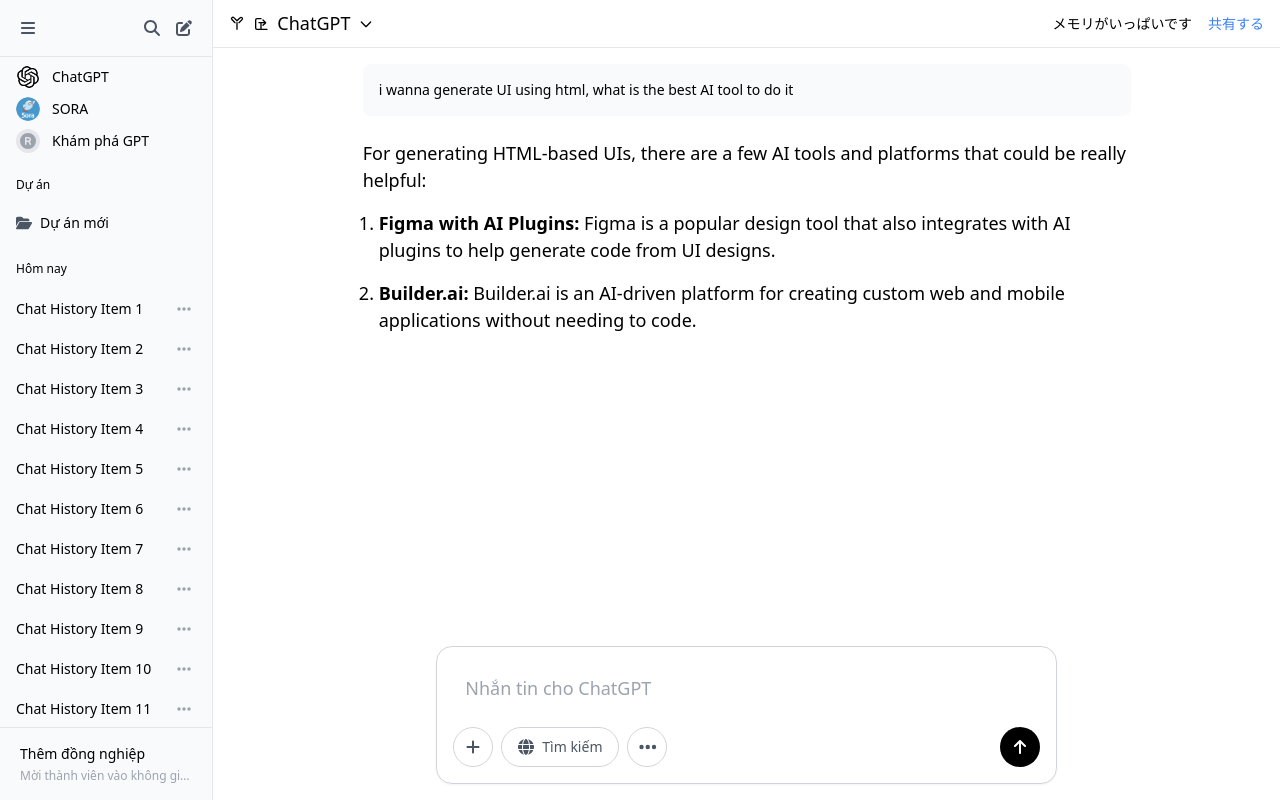
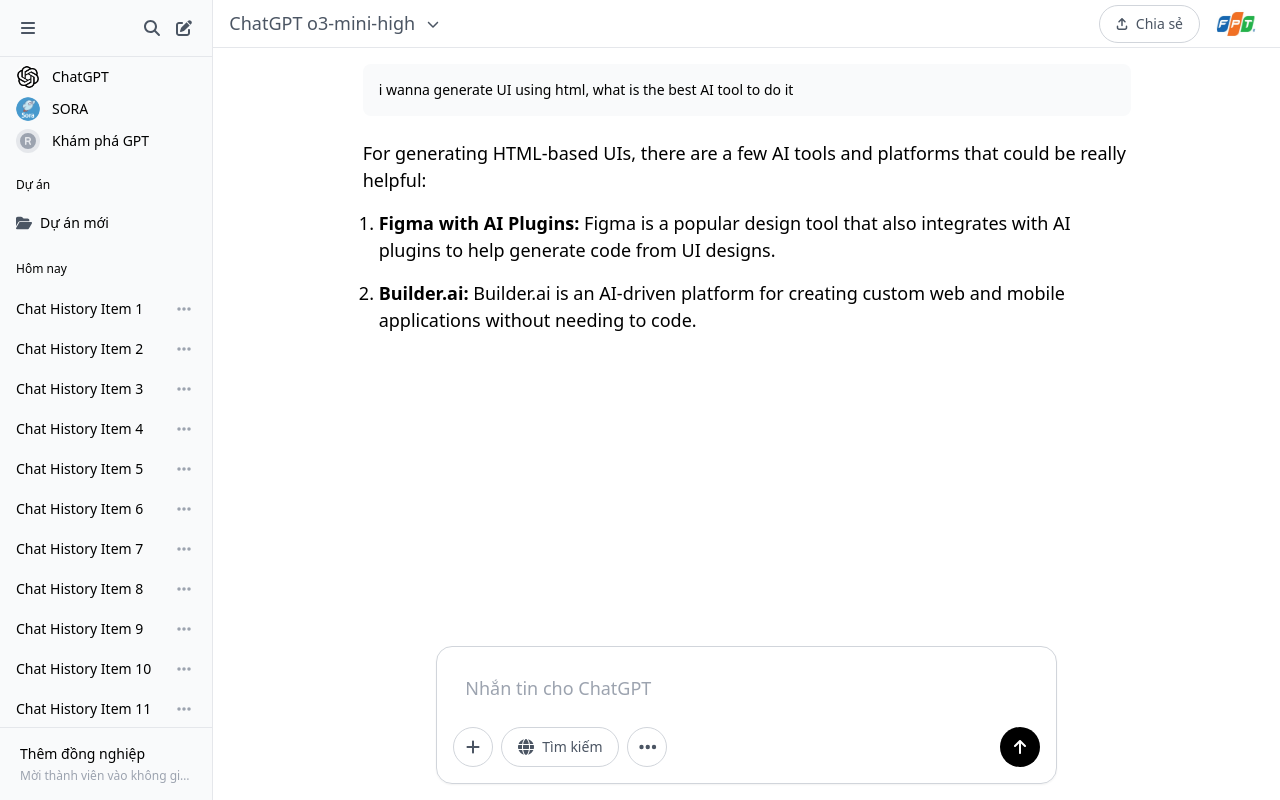
Before and after one commit to ltamJMS/chat-sample, a Vue app: page / in a window 1280 px wide. Built offline with nearby package versions, Linux system fonts and the light colour scheme.

Commit message:
add header: model selection

```diff
--- a/src/App.vue
+++ b/src/App.vue
@@ -2,29 +2,10 @@
   <div class="h-screen bg-white flex">
     <Sidebar />
     <div class="flex-1 flex flex-col">
-      <header class="h-12 border-b flex items-center px-4 justify-between">
-        <div class="flex items-center gap-2">
-          <svg class="h-4 w-4" xmlns="http://www.w3.org/2000/svg" fill="none" viewBox="0 0 24 24" stroke="currentColor">
-            <path stroke-linecap="round" stroke-linejoin="round" stroke-width="2" d="M15 10l4.553-4.553a2 2 0 10-2.828-2.828L12 7.172 7.275 2.447a2 2 0 00-2.828 2.828L9 10m3 0v10" />
-          </svg>
-          <svg class="h-4 w-4" xmlns="http://www.w3.org/2000/svg" fill="none" viewBox="0 0 24 24" stroke="currentColor">
-            <path stroke-linecap="round" stroke-linejoin="round" stroke-width="2" d="M12 20h9m-9 0V10m0 10H6a2 2 0 01-2-2V6a2 2 0 012-2h6m3 10l4-4m0 0l-4-4m4 4H9" />
-          </svg>
-          <span>ChatGPT</span>
-          <svg class="h-4 w-4" xmlns="http://www.w3.org/2000/svg" fill="none" viewBox="0 0 24 24" stroke="currentColor">
-            <path stroke-linecap="round" stroke-linejoin="round" stroke-width="2" d="M19 9l-7 7-7-7" />
-          </svg>
-        </div>
-        <div class="flex items-center gap-4">
-          <span class="text-sm">メモリがいっぱいです</span>
-          <button class="text-sm text-blue-500 hover:underline">共有する</button>
-        </div>
-      </header>
-
+      <HeaderBar />
       <div class="flex-1 p-4 overflow-y-auto">
         <ChatDisplay />
       </div>
-
       <div class="p-4">
         <MessageInput />
       </div>
@@ -33,16 +14,18 @@
 </template>
 
 <script>
-import Sidebar from './components/Sidebar.vue';
-import ChatDisplay from './components/ChatDisplay.vue';
-import MessageInput from './components/MessageInput.vue';
+import Sidebar from "./components/Sidebar.vue";
+import HeaderBar from "./components/HeaderBar.vue";
+import ChatDisplay from "./components/ChatDisplay.vue";
+import MessageInput from "./components/MessageInput.vue";
 
 export default {
   components: {
     Sidebar,
+    HeaderBar,
     ChatDisplay,
-    MessageInput
-  }
+    MessageInput,
+  },
 };
 </script>
 
--- /dev/null
+++ b/src/components/HeaderBar.vue
@@ -0,0 +1,187 @@
+<template>
+  <header class="h-12 border-b flex items-center px-4 justify-between relative">
+    <!-- Dropdown chọn model -->
+    <div class="flex items-center gap-2 relative">
+      <div class="cursor-pointer flex items-center gap-1 dropdown-container" @click="toggleModelDropdown">
+        <span class="text-gray-600 mr-2">{{ selectedModel.title }}</span>
+        <font-awesome-icon :icon="['fas', 'chevron-down']" class="w-3 h-3 text-gray-600" />
+      </div>
+      <!-- Danh sách model dropdown -->
+      <div v-if="showModelDropdown"
+        class="absolute top-full left-0 mt-1 bg-white border rounded-2xl shadow-md z-10 w-80 px-2 py-1">
+        <!-- Tiêu đề dropdown -->
+        <div class="px-3 py-2 text-xs text-gray-500">Mô hình</div>
+        <ul>
+          <li v-for="(model, index) in models" :key="index" @click="selectModel(model)"
+            class="px-5 py-3 hover:bg-gray-100 cursor-pointer">
+            <div class="text-base">{{ model.title }}</div>
+            <div class="text-sm text-gray-500 whitespace-pre-line">{{ model.description }}</div>
+          </li>
+        </ul>
+        <!-- Toggle ở cuối dropdown -->
+        <div class="px-5 py-3 border-t flex items-center justify-between">
+          <span class="text-base text-gray-700">Đoạn Chat Tạm thời</span>
+          <label class="switch">
+            <input type="checkbox" v-model="isChatTemporary">
+            <span class="slider round"></span>
+          </label>
+        </div>
+      </div>
+    </div>
+
+    <!-- Các nút bên phải trong header -->
+    <div class="flex flex-row items-center justify-center space-x-2">
+      <button
+        class="flex items-center space-x-2 px-4 py-2 bg-transparent border border-gray-300 rounded-full hover:bg-gray-300"
+      >
+        <font-awesome-icon :icon="['fas', 'arrow-up-from-bracket']" class="text-gray-600 w-3 h-3" />
+        <span class="text-sm text-gray-600 font-medium">Chia sẻ</span>
+      </button>
+      <button
+        class="flex items-center justify-start px-2 text-sm space-x-3 truncate"
+      >
+        <div
+          class="w-10 h-10 flex items-center justify-center rounded-full bg-gray-200 overflow-hidden"
+        >
+          <img
+            src="/images/fpt.png"
+            alt="ChatGPT"
+            class="w-full h-full object-cover"
+          />
+        </div>
+      </button>
+    </div>
+  </header>
+</template>
+
+
+<script>
+import { ref, onMounted, onBeforeUnmount } from "vue";
+import { FontAwesomeIcon } from "@fortawesome/vue-fontawesome";
+
+export default {
+  name: "HeaderBar",
+  components: {
+    FontAwesomeIcon,
+  },
+  setup() {
+    // Quản lý trạng thái hiển thị dropdown
+    const showModelDropdown = ref(false);
+
+    // Mảng các model (mỗi option có title và description)
+    const models = ref([
+      {
+        title: "GPT-4o",
+        description: "Hữu ích cho hầu hết câu hỏi",
+      },
+      {
+        title: "GPT-4o với nhiệm vụ theo lịch",
+        description: "Yêu cầu ChatGPT theo dõi lại sau",
+      },
+      {
+        title: "o1",
+        description: "Sử dụng khả năng suy luận nâng cao",
+      },
+      {
+        title: "o3-mini",
+        description: "Suy luận nâng cao nhanh chóng",
+      },
+      {
+        title: "ChatGPT o3-mini-high",
+        description: "Hữu ích khi viết code và logic",
+      },
+    ]);
+
+    // Chọn model mặc định là option cuối cùng (có thể thay đổi theo yêu cầu)
+    const selectedModel = ref(models.value[4]);
+
+    // Trạng thái của toggle "Đoạn Chat Tạm thời"
+    const isChatTemporary = ref(false);
+
+    // Hàm mở/đóng dropdown
+    const toggleModelDropdown = (event) => {
+      showModelDropdown.value = !showModelDropdown.value;
+      // Ngăn sự kiện click lan ra ngoài để không đóng ngay dropdown
+      event.stopPropagation();
+    };
+
+    // Khi chọn 1 model, cập nhật giá trị và đóng dropdown
+    const selectModel = (model) => {
+      selectedModel.value = model;
+      showModelDropdown.value = false;
+    };
+
+    // Đóng dropdown khi click ra ngoài vùng dropdown
+    const handleClickOutside = (event) => {
+      if (!event.target.closest(".dropdown-container")) {
+        showModelDropdown.value = false;
+      }
+    };
+
+    onMounted(() => {
+      document.addEventListener("click", handleClickOutside);
+    });
+
+    onBeforeUnmount(() => {
+      document.removeEventListener("click", handleClickOutside);
+    });
+
+    return {
+      showModelDropdown,
+      models,
+      selectedModel,
+      isChatTemporary,
+      toggleModelDropdown,
+      selectModel,
+    };
+  },
+};
+</script>
+
+<style scoped>
+/* Style cho toggle switch */
+.switch {
+  position: relative;
+  display: inline-block;
+  width: 40px;
+  height: 20px;
+}
+
+.switch input {
+  opacity: 0;
+  width: 0;
+  height: 0;
+}
+
+.slider {
+  position: absolute;
+  cursor: pointer;
+  top: 0;
+  left: 0;
+  right: 0;
+  bottom: 0;
+  background-color: #ccc;
+  transition: 0.4s;
+  border-radius: 20px;
+}
+
+.slider:before {
+  position: absolute;
+  content: "";
+  height: 16px;
+  width: 16px;
+  left: 2px;
+  bottom: 2px;
+  background-color: white;
+  transition: 0.4s;
+  border-radius: 50%;
+}
+
+input:checked+.slider {
+  background-color: #2196f3;
+}
+
+input:checked+.slider:before {
+  transform: translateX(20px);
+}
+</style>
```
Also changed, not shown: src/main.js (+6 -2 lines), public/images/fpt.png (added).
